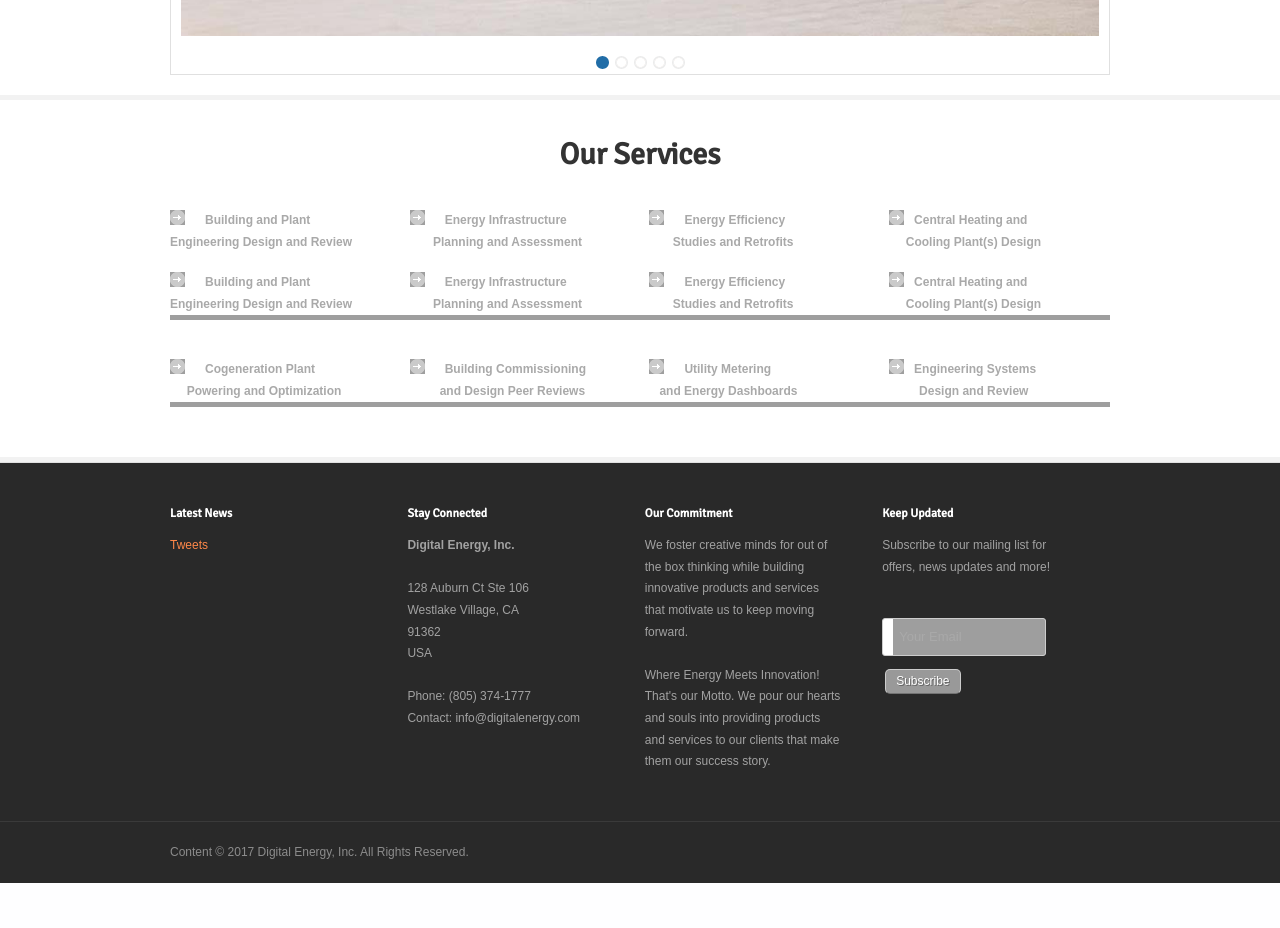
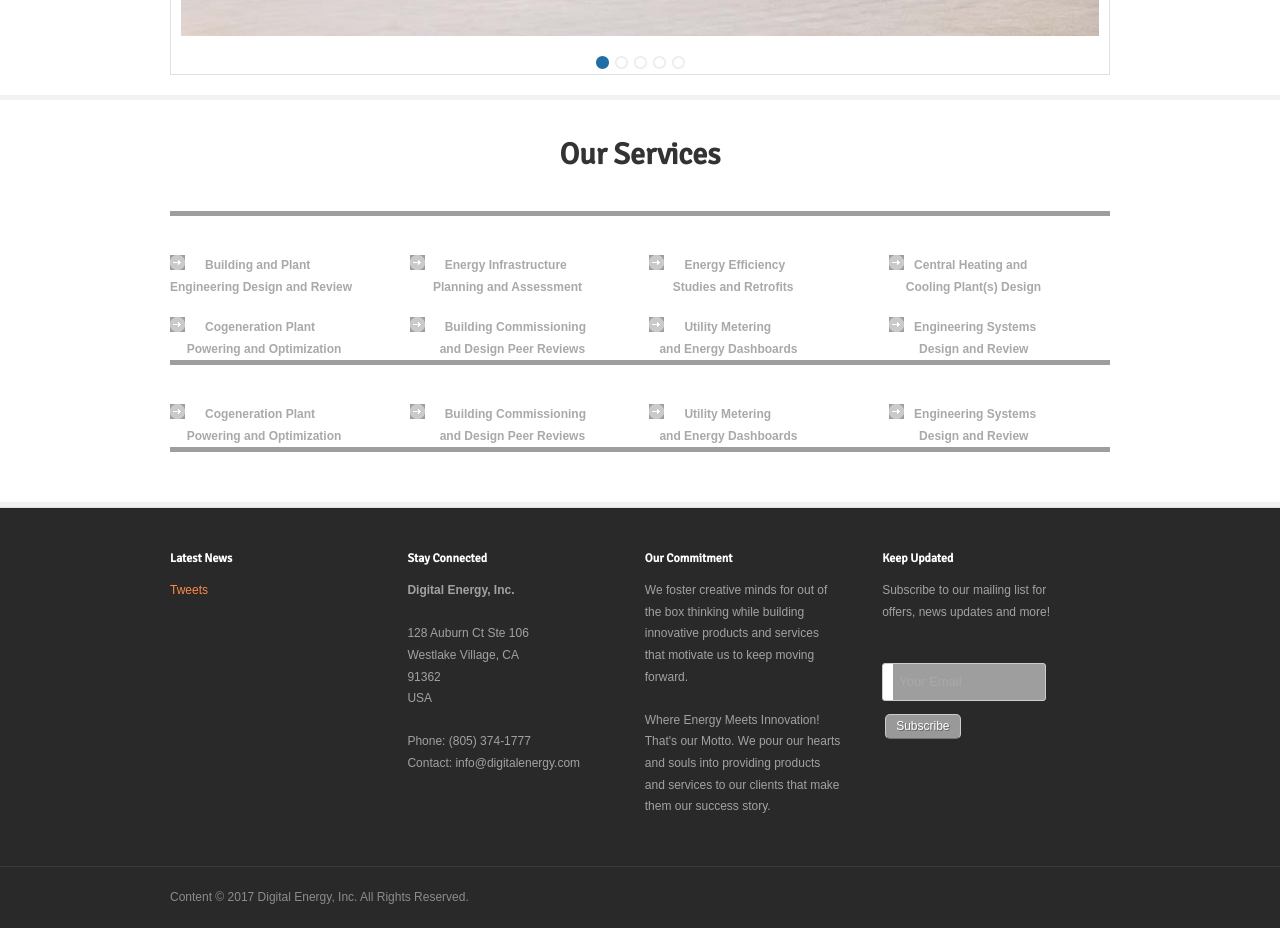
Before and after one commit to HariniParth/Digital-Energy, a PHP site: page / in a window 1280 px wide. Shown: the part 824-1752 px from the top of the page. Before the commit the page ends 1707 px from the top, so only its background shows below. Run offline with PHP 8.4, Linux system fonts and the light colour scheme; some libraries are stand-ins or nearby versions; grey boxes are pictures that could not be loaded.

Commit message:
Minor UI changes 1

```diff
--- a/index.php
+++ b/index.php
@@ -153,6 +153,8 @@
                                         <div class="sixteen columns">
                                             <div class="now_page_resize">
                                                 <div><h1>Our Services</h1></div><br/>
+                                                <div class="separator"></div>
+
                                                 <div class="colums_box no_bg colums_box_1 first">
                                                     <strong><img src="images/r_arrow.png" alt="" /> Building and Plant <br/> Engineering Design and Review</strong>
                                                 </div>
@@ -167,16 +169,16 @@
                                                 </div>
 
                                                 <div class="colums_box no_bg colums_box_1 first">
-                                                    <strong><img src="images/r_arrow.png" alt="" /> Building and Plant <br/> Engineering Design and Review</strong>
+                                                    <strong><img src="images/r_arrow.png" alt="" /> Cogeneration Plant <br/> &nbsp;&nbsp;&nbsp;&nbsp; Powering and Optimization</strong>
                                                 </div>
                                                 <div class="colums_box no_bg colums_box_2">
-                                                    <strong><img src="images/r_arrow.png" alt="" /> Energy Infrastructure <br/> &nbsp;&nbsp;&nbsp;&nbsp;&nbsp;&nbsp; Planning and Assessment</strong>
+                                                    <strong><img src="images/r_arrow.png" alt="" /> Building Commissioning <br/> &nbsp;&nbsp;&nbsp;&nbsp;&nbsp;&nbsp;&nbsp;&nbsp; and Design Peer Reviews</strong>
                                                 </div>
                                                 <div class="colums_box no_bg colums_box_3">
-                                                    <strong><img src="images/r_arrow.png" alt="" /> Energy Efficiency <br/> &nbsp;&nbsp;&nbsp;&nbsp;&nbsp;&nbsp; Studies and Retrofits</strong>
+                                                    <strong><img src="images/r_arrow.png" alt="" /> Utility Metering <br/> &nbsp;&nbsp; and Energy Dashboards</strong>
                                                 </div>
                                                 <div class="colums_box no_bg colums_box_4">
-                                                    <strong><img src="images/r_arrow.png" alt="" /> Central Heating and <br/> &nbsp;&nbsp;&nbsp;&nbsp; Cooling Plant(s) Design</strong>
+                                                    <strong><img src="images/r_arrow.png" alt="" /> Engineering Systems <br/> &nbsp;&nbsp;&nbsp;&nbsp;&nbsp;&nbsp;&nbsp;&nbsp; Design and Review</strong>
                                                 </div>
 
                                                 <div class="separator"></div>
```
